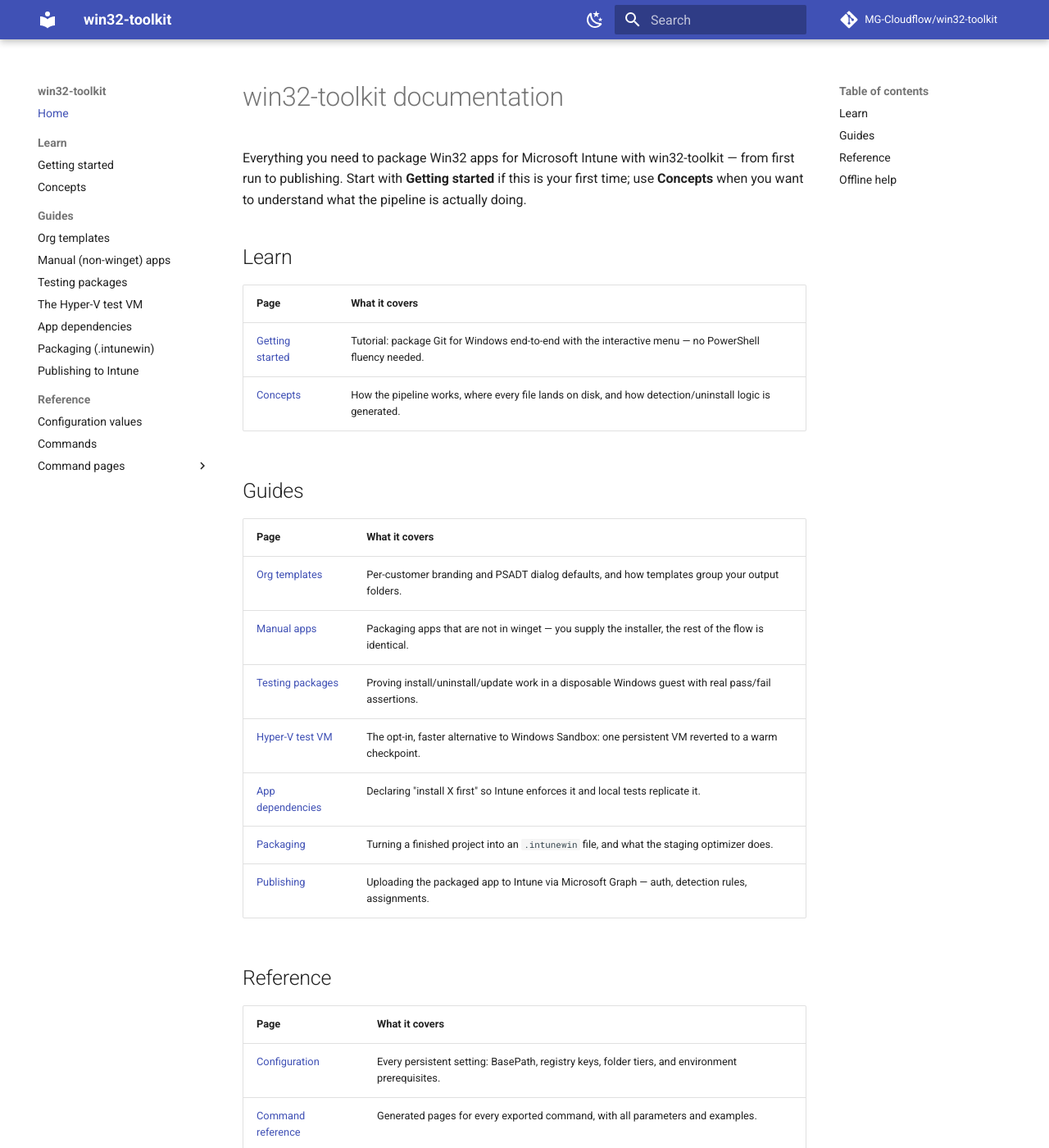
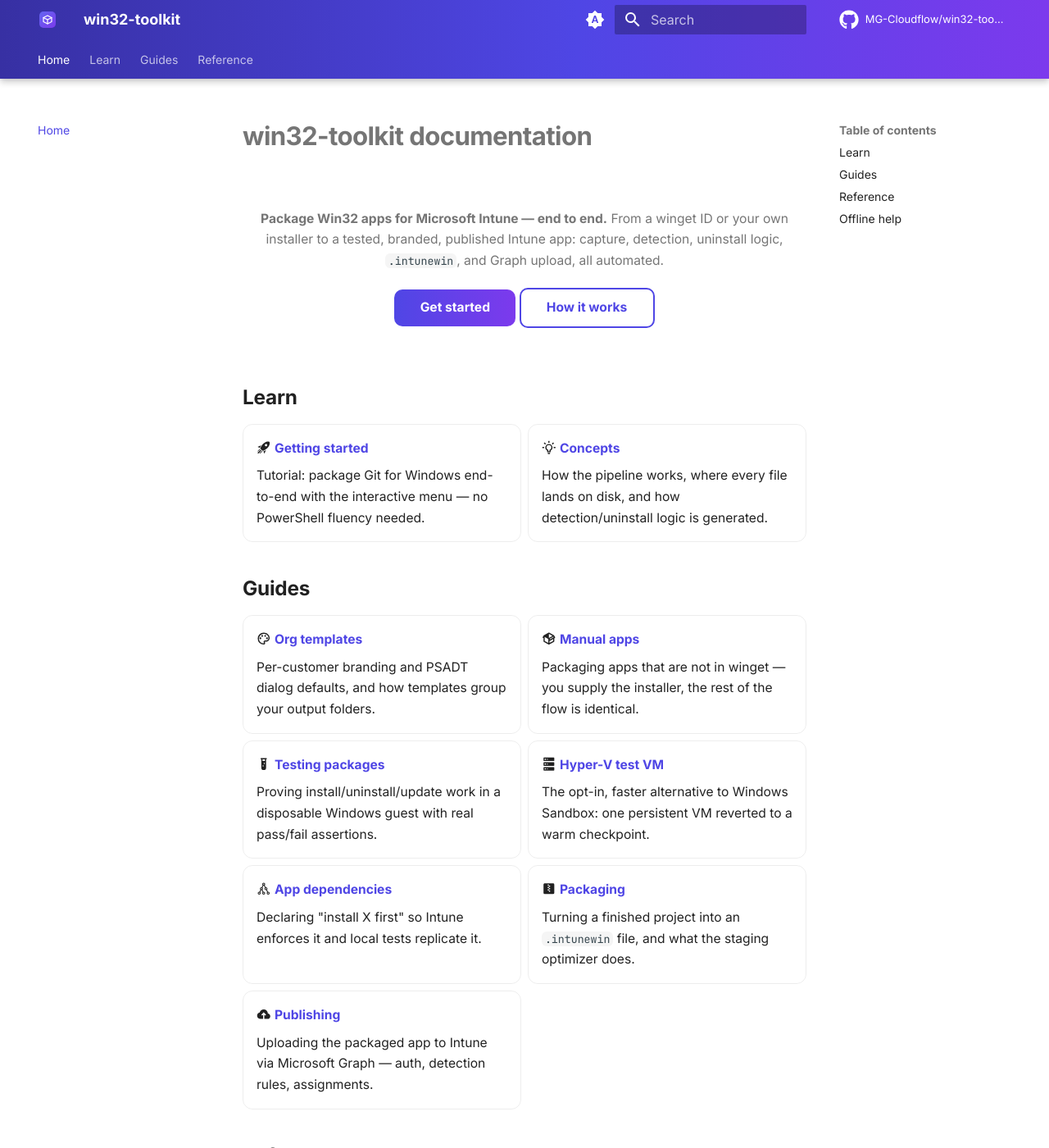
Before and after one commit to MG-Cloudflow/win32-toolkit, an MkDocs documentation site: the page built from docs/README.md, in a window 1280 px wide and 1400 px high. Shown: the whole window at 82% size. Built offline with MkDocs 1.6.1 and Material for MkDocs 9.7.7, drawn with Linux system fonts in a browser that asks for light colours; comment, search, counter and statistics services are not loaded.

Commit message:
docs(site): modern theme — nav tabs, brand palette, Inter/JetBrains Mono, hero + card landing
- mkdocs.yml: top navigation tabs (sticky) + instant loading with progress, navigation
  indexes/footer, toc.follow, search highlight/share, content tabs + code annotate; Inter /
  JetBrains Mono via Google Fonts; a 3-way auto/light/dark palette using a CUSTOM brand palette;
  logo + favicon (new docs/assets/logo.svg, gradient package mark); GitHub repo icon + social
  footer link; pymdownx.emoji (material.extensions path) for :material-*: icons, tabbed content,
  better highlighting. All syntax verified against the current Material 9.7.6 docs.

- docs/stylesheets/extra.css: indigo->violet brand gradient header/tabs, custom primary/accent
  variables (light + slate), modern type scale, rounded cards/code/admonitions/tables, hover-lift
  card grid, styled primary buttons, centered mermaid blocks.

- docs/README.md: landing page rebuilt as a hero (tagline + Get started / How it works buttons)
  plus icon card grids for Learn / Guides / Reference. The div-with-blank-lines pattern keeps it
  rendering as plain lists on GitHub (graceful degradation) while Material renders full cards.

Co-Authored-By: Claude Opus 4.8 <noreply@anthropic.com>

```diff
--- a/docs/README.md
+++ b/docs/README.md
@@ -1,34 +1,77 @@
 # win32-toolkit documentation
 
-Everything you need to package Win32 apps for Microsoft Intune with win32-toolkit — from
-first run to publishing. Start with **Getting started** if this is your first time; use
-**Concepts** when you want to understand what the pipeline is actually doing.
+<div class="tk-hero" markdown>
+
+**Package Win32 apps for Microsoft Intune — end to end.** From a winget ID or your own
+installer to a tested, branded, published Intune app: capture, detection, uninstall logic,
+`.intunewin`, and Graph upload, all automated.
+
+[Get started](getting-started.md){ .md-button .md-button--primary }
+[How it works](concepts.md){ .md-button }
+
+</div>
 
 ## Learn
 
-| Page | What it covers |
-| --- | --- |
-| [Getting started](getting-started.md) | Tutorial: package Git for Windows end-to-end with the interactive menu — no PowerShell fluency needed. |
-| [Concepts](concepts.md) | How the pipeline works, where every file lands on disk, and how detection/uninstall logic is generated. |
+<div class="grid cards" markdown>
+
+- :material-rocket-launch: **[Getting started](getting-started.md)**
+
+    Tutorial: package Git for Windows end-to-end with the interactive menu — no PowerShell fluency needed.
+
+- :material-lightbulb-on-outline: **[Concepts](concepts.md)**
+
+    How the pipeline works, where every file lands on disk, and how detection/uninstall logic is generated.
+
+</div>
 
 ## Guides
 
-| Page | What it covers |
-| --- | --- |
-| [Org templates](org-templates.md) | Per-customer branding and PSADT dialog defaults, and how templates group your output folders. |
-| [Manual apps](manual-apps.md) | Packaging apps that are not in winget — you supply the installer, the rest of the flow is identical. |
-| [Testing packages](testing.md) | Proving install/uninstall/update work in a disposable Windows guest with real pass/fail assertions. |
-| [Hyper-V test VM](hyperv-vm.md) | The opt-in, faster alternative to Windows Sandbox: one persistent VM reverted to a warm checkpoint. |
-| [App dependencies](dependencies.md) | Declaring "install X first" so Intune enforces it and local tests replicate it. |
-| [Packaging](packaging.md) | Turning a finished project into an `.intunewin` file, and what the staging optimizer does. |
-| [Publishing](publishing.md) | Uploading the packaged app to Intune via Microsoft Graph — auth, detection rules, assignments. |
+<div class="grid cards" markdown>
+
+- :material-palette-outline: **[Org templates](org-templates.md)**
+
+    Per-customer branding and PSADT dialog defaults, and how templates group your output folders.
+
+- :material-package-variant: **[Manual apps](manual-apps.md)**
+
+    Packaging apps that are not in winget — you supply the installer, the rest of the flow is identical.
+
+- :material-test-tube: **[Testing packages](testing.md)**
+
+    Proving install/uninstall/update work in a disposable Windows guest with real pass/fail assertions.
+
+- :material-server: **[Hyper-V test VM](hyperv-vm.md)**
+
+    The opt-in, faster alternative to Windows Sandbox: one persistent VM reverted to a warm checkpoint.
+
+- :material-graph-outline: **[App dependencies](dependencies.md)**
+
+    Declaring "install X first" so Intune enforces it and local tests replicate it.
+
+- :material-zip-box: **[Packaging](packaging.md)**
+
+    Turning a finished project into an `.intunewin` file, and what the staging optimizer does.
+
+- :material-cloud-upload: **[Publishing](publishing.md)**
+
+    Uploading the packaged app to Intune via Microsoft Graph — auth, detection rules, assignments.
+
+</div>
 
 ## Reference
 
-| Page | What it covers |
-| --- | --- |
-| [Configuration](configuration.md) | Every persistent setting: BasePath, registry keys, folder tiers, and environment prerequisites. |
-| [Command reference](reference/README.md) | Generated pages for every exported command, with all parameters and examples. |
+<div class="grid cards" markdown>
+
+- :material-cog-outline: **[Configuration](configuration.md)**
+
+    Every persistent setting: BasePath, registry keys, folder tiers, and environment prerequisites.
+
+- :material-console: **[Command reference](reference/README.md)**
+
+    Generated pages for every exported command, with all parameters and examples.
+
+</div>
 
 ## Offline help
 
--- /dev/null
+++ b/docs/stylesheets/extra.css
@@ -0,0 +1,105 @@
+/* win32-toolkit — modern theme layer over Material.
+   Custom brand palette (primary: 'custom' in mkdocs.yml resolves to these variables). */
+
+:root {
+  --md-primary-fg-color:        #4f46e5;  /* indigo-600 */
+  --md-primary-fg-color--light: #6366f1;
+  --md-primary-fg-color--dark:  #3730a3;
+  --md-accent-fg-color:         #06b6d4;  /* cyan-500 */
+}
+
+[data-md-color-scheme="slate"] {
+  --md-primary-fg-color:        #6366f1;
+  --md-accent-fg-color:         #22d3ee;
+  --md-default-bg-color:        #0f1117;
+  --md-code-bg-color:           #171923;
+}
+
+/* Softer, modern type scale */
+.md-typeset {
+  font-size: 0.78rem;
+  line-height: 1.65;
+}
+.md-typeset h1 {
+  font-weight: 800;
+  letter-spacing: -0.02em;
+}
+.md-typeset h2 {
+  font-weight: 700;
+  letter-spacing: -0.01em;
+}
+
+/* Gradient header bar */
+.md-header {
+  background: linear-gradient(90deg, var(--md-primary-fg-color--dark, #3730a3) 0%, var(--md-primary-fg-color) 55%, #7c3aed 100%);
+}
+.md-tabs {
+  background: linear-gradient(90deg, var(--md-primary-fg-color--dark, #3730a3) 0%, var(--md-primary-fg-color) 55%, #7c3aed 100%);
+}
+
+/* Rounded, elevated surfaces */
+.md-typeset .grid.cards > ol > li,
+.md-typeset .grid.cards > ul > li {
+  border-radius: 12px;
+  border: 1px solid var(--md-default-fg-color--lightest);
+  transition: transform .15s ease, box-shadow .15s ease, border-color .15s ease;
+}
+.md-typeset .grid.cards > ol > li:hover,
+.md-typeset .grid.cards > ul > li:hover {
+  transform: translateY(-2px);
+  box-shadow: 0 8px 24px rgba(79, 70, 229, .12);
+  border-color: var(--md-accent-fg-color);
+}
+
+.md-typeset code {
+  border-radius: 6px;
+}
+.md-typeset pre > code {
+  border-radius: 10px;
+}
+.md-typeset .admonition,
+.md-typeset details {
+  border-radius: 10px;
+}
+
+/* Buttons */
+.md-typeset .md-button {
+  border-radius: 10px;
+  font-weight: 600;
+}
+.md-typeset .md-button--primary {
+  background: linear-gradient(90deg, var(--md-primary-fg-color) 0%, #7c3aed 100%);
+  border: none;
+}
+.md-typeset .md-button--primary:hover {
+  box-shadow: 0 6px 20px rgba(79, 70, 229, .35);
+}
+
+/* Home hero */
+.tk-hero {
+  text-align: center;
+  padding: 1.4rem 0 0.4rem 0;
+}
+.tk-hero h1 {
+  font-size: 2.1rem;
+  margin-bottom: 0.4rem;
+}
+.tk-hero p {
+  max-width: 38rem;
+  margin: 0 auto 1rem auto;
+  color: var(--md-default-fg-color--light);
+}
+
+/* Mermaid diagrams: breathing room + centered */
+.md-typeset .mermaid {
+  display: flex;
+  justify-content: center;
+  margin: 1.2rem 0;
+}
+
+/* Tables: modern rounded look */
+.md-typeset table:not([class]) {
+  border-radius: 10px;
+  overflow: hidden;
+  box-shadow: 0 1px 3px rgba(0, 0, 0, .06);
+}
--- a/mkdocs.yml
+++ b/mkdocs.yml
@@ -9,29 +9,73 @@ docs_dir: docs
 
 theme:
   name: material
+  logo: assets/logo.svg
+  favicon: assets/logo.svg
+  icon:
+    repo: fontawesome/brands/github
+  font:
+    text: Inter
+    code: JetBrains Mono
   palette:
+    # 3-way: follow the OS by default, with explicit light/dark toggles.
+    - media: "(prefers-color-scheme)"
+      toggle:
+        icon: material/brightness-auto
+        name: Switch to light mode
     - media: "(prefers-color-scheme: light)"
       scheme: default
-      primary: indigo
+      primary: custom
+      accent: custom
       toggle:
-        icon: material/weather-night
-        name: Dark mode
+        icon: material/brightness-7
+        name: Switch to dark mode
     - media: "(prefers-color-scheme: dark)"
       scheme: slate
-      primary: indigo
+      primary: custom
+      accent: custom
       toggle:
-        icon: material/weather-sunny
-        name: Light mode
+        icon: material/brightness-4
+        name: Switch to system preference
   features:
+    - navigation.tabs
+    - navigation.tabs.sticky
     - navigation.sections
+    - navigation.indexes
     - navigation.top
+    - navigation.footer
+    - navigation.instant
+    - navigation.instant.progress
+    - toc.follow
+    - search.suggest
+    - search.highlight
+    - search.share
     - content.code.copy
-    - search.suggest
+    - content.code.annotate
+    - content.tabs.link
+
+extra_css:
+  - stylesheets/extra.css
+
+extra:
+  social:
+    - icon: fontawesome/brands/github
+      link: https://github.com/MG-Cloudflow/win32-toolkit
 
 markdown_extensions:
   - admonition
+  - attr_list
+  - md_in_html
+  - def_list
   - tables
   - pymdownx.details
+  - pymdownx.highlight:
+      anchor_linenums: true
+  - pymdownx.inlinehilite
+  - pymdownx.tabbed:
+      alternate_style: true
+  - pymdownx.emoji:
+      emoji_index: !!python/name:material.extensions.emoji.twemoji
+      emoji_generator: !!python/name:material.extensions.emoji.to_svg
   - pymdownx.superfences:
       custom_fences:
         - name: mermaid
```
Also changed, not shown: docs/assets/logo.svg (added).
